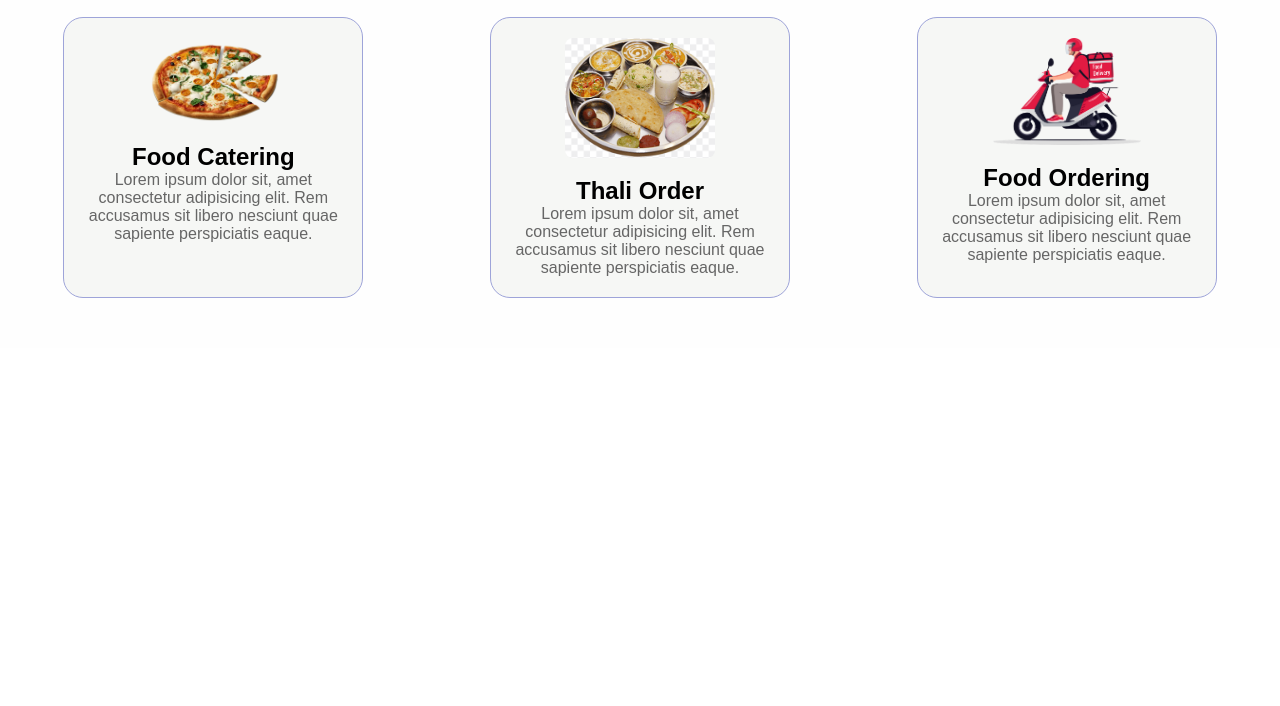
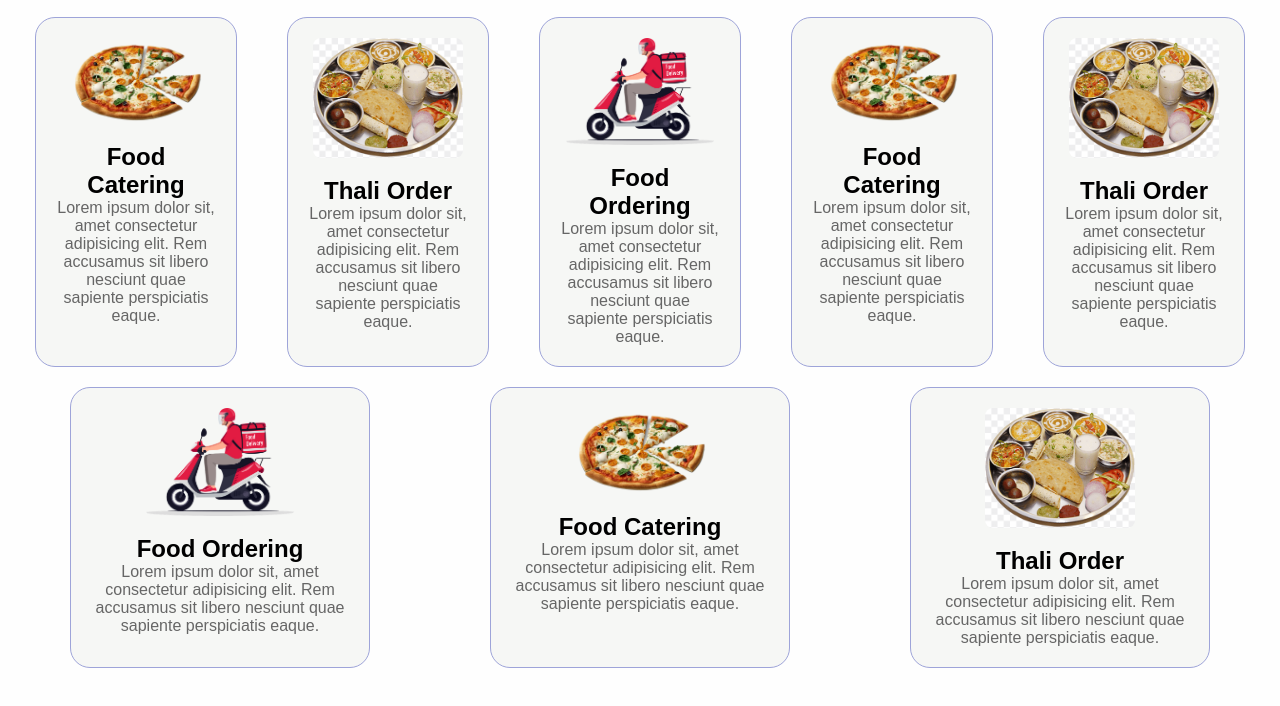
Before and after one commit to mr-deepansh/food-delivery-, a plain HTML site: page index.html in a window 1280 px wide. Shown: the part 500-1206 px from the top of the page. Before the commit the page ends 848 px from the top, so only its background shows below. Drawn offline with Linux system fonts and the light colour scheme.

Commit message:
Refactor navigation and services section

```diff
--- a/index.html
+++ b/index.html
@@ -12,10 +12,10 @@
 				<img src="img/logo.png" alt="logo" />
 			</div>
 			<ul>
-				<li class="item"><a href="#">Home</a></li>
-				<li class="item"><a href="#">Services</a></li>
-				<li class="item"><a href="#">About</a></li>
-				<li class="item"><a href="#">Contact</a></li>
+				<li class=""><a href="#">Home</a></li>
+				<li class=""><a href="#">Services</a></li>
+				<li class=""><a href="#">About</a></li>
+				<li class=""><a href="#">Contact</a></li>
 			</ul>
 		</nav>
 		<section class="section1" id="home">
@@ -32,7 +32,7 @@
 		<section class="section2">
 			<h1 class="h-primary-heading2">Our Services</h1>
 			<div class="container2">
-				<div class="item1 itemHover">
+				<div class="item itemHover">
 					<img src="./img/item1.png" alt="pizza" loading="lazy" />
 					<h2 class="heading2">Food Catering</h2>
 					<p>
@@ -41,7 +41,7 @@
 					</p>
 				</div>
 
-				<div class="item2 itemHover">
+				<div class="item itemHover">
 					<img src="./img/item2.png" alt="pizza" loading="lazy" />
 					<h2 class="heading2">Thali Order</h2>
 					<p>
@@ -49,9 +49,51 @@
 						accusamus sit libero nesciunt quae sapiente perspiciatis eaque.
 					</p>
 				</div>
-				<div class="item3 itemHover">
+				<div class="item itemHover">
 					<img src="./img/bulk.png" alt="pizza" loading="lazy" />
 					<h2 class="heading2">Food Ordering</h2>
+					<p>
+						Lorem ipsum dolor sit, amet consectetur adipisicing elit. Rem
+						accusamus sit libero nesciunt quae sapiente perspiciatis eaque.
+					</p>
+				</div>
+				<div class="item itemHover">
+					<img src="./img/item1.png" alt="pizza" loading="lazy" />
+					<h2 class="heading2">Food Catering</h2>
+					<p>
+						Lorem ipsum dolor sit, amet consectetur adipisicing elit. Rem
+						accusamus sit libero nesciunt quae sapiente perspiciatis eaque.
+					</p>
+				</div>
+
+				<div class="item itemHover">
+					<img src="./img/item2.png" alt="pizza" loading="lazy" />
+					<h2 class="heading2">Thali Order</h2>
+					<p>
+						Lorem ipsum dolor sit, amet consectetur adipisicing elit. Rem
+						accusamus sit libero nesciunt quae sapiente perspiciatis eaque.
+					</p>
+				</div>
+				<div class="item itemHover">
+					<img src="./img/bulk.png" alt="pizza" loading="lazy" />
+					<h2 class="heading2">Food Ordering</h2>
+					<p>
+						Lorem ipsum dolor sit, amet consectetur adipisicing elit. Rem
+						accusamus sit libero nesciunt quae sapiente perspiciatis eaque.
+					</p>
+				</div>
+				<div class="item itemHover">
+					<img src="./img/item1.png" alt="pizza" loading="lazy" />
+					<h2 class="heading2">Food Catering</h2>
+					<p>
+						Lorem ipsum dolor sit, amet consectetur adipisicing elit. Rem
+						accusamus sit libero nesciunt quae sapiente perspiciatis eaque.
+					</p>
+				</div>
+
+				<div class="item itemHover">
+					<img src="./img/item2.png" alt="pizza" loading="lazy" />
+					<h2 class="heading2">Thali Order</h2>
 					<p>
 						Lorem ipsum dolor sit, amet consectetur adipisicing elit. Rem
 						accusamus sit libero nesciunt quae sapiente perspiciatis eaque.
--- a/style.css
+++ b/style.css
@@ -172,16 +172,16 @@
 
 /* Style for the Container */
 .container2 {
+	gap: 20px;
 	display: flex;
 	justify-content: space-around;
-	margin-top: 20px;
+	margin: 20px;
 	flex-wrap: wrap; /* Allow items to wrap onto the next line */
 }
 
 /* Style for each Item */
-.item1,
-.item2,
-.item3 {
+
+.item {
 	flex: 1;
 	width: 100%;
 	max-width: 300px;
@@ -196,9 +196,7 @@
 	transition: background-color 0.3s ease, transform 0.3s ease;
 }
 
-.item1 img,
-.item2 img,
-.item3 img {
+.item img {
 	width: 100%;
 	max-width: 150px;
 	height: auto;
@@ -207,17 +205,14 @@
 	background-color: transparent;
 }
 
-.item1 p,
-.item2 p,
-.item3 p {
+.item p {
 	color: #666;
 	font-size: 1rem;
 }
 
 /* Hover Effect */
-.item1:hover,
-.item2:hover,
-.item3:hover {
+
+.item:hover {
 	transform: scale(1.02);
 	box-shadow: 0 4px 8px rgba(0, 0, 0, 0.1);
 	background-color: #eee0e0;
```
